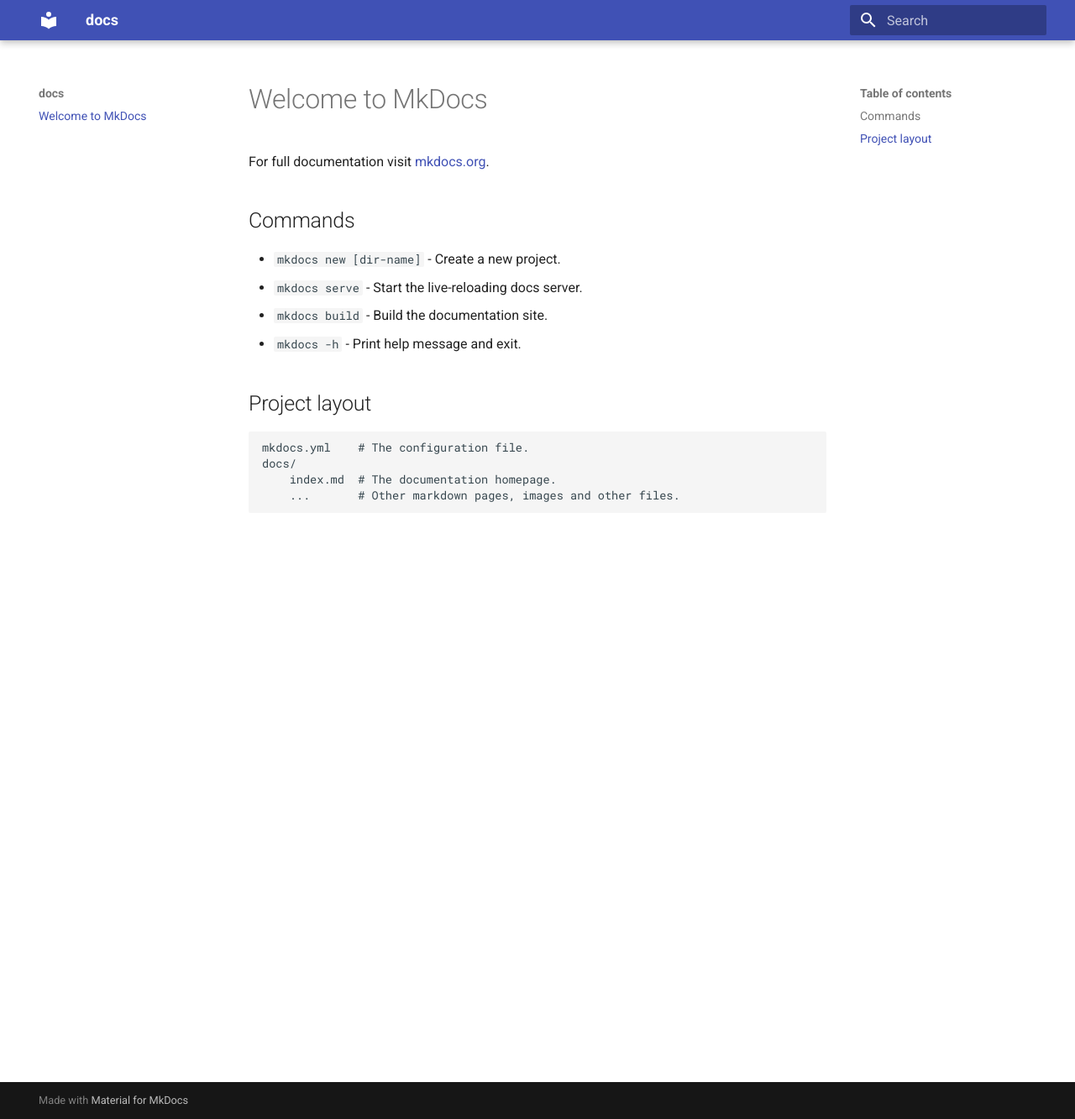
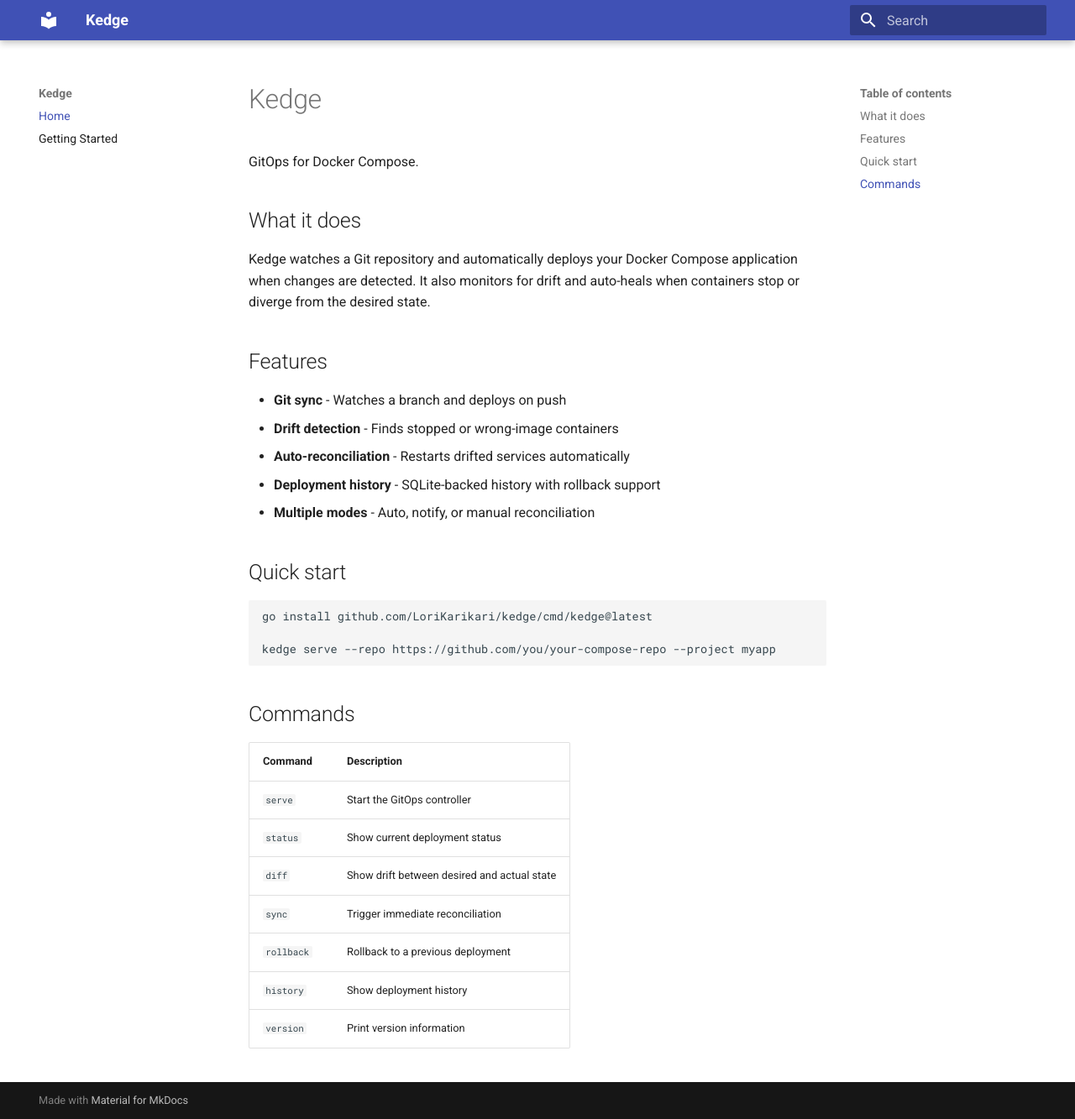
Before and after one commit to LoriKarikari/kedge, an MkDocs documentation site: the page built from docs/docs/index.md, in a window 1280 px wide and 1333 px high. Shown: the whole window at 84% size. Built offline with MkDocs 1.6.1 and Material for MkDocs 9.7.7, drawn with Linux system fonts in a browser that asks for light colours.

Commit message:
docs: add usage documentation (#18)

````diff
--- a/docs/docs/index.md
+++ b/docs/docs/index.md
@@ -1,17 +1,35 @@
-# Welcome to MkDocs
+# Kedge
 
-For full documentation visit [mkdocs.org](https://www.mkdocs.org).
+GitOps for Docker Compose.
+
+## What it does
+
+Kedge watches a Git repository and automatically deploys your Docker Compose application when changes are detected. It also monitors for drift and auto-heals when containers stop or diverge from the desired state.
+
+## Features
+
+- **Git sync** - Watches a branch and deploys on push
+- **Drift detection** - Finds stopped or wrong-image containers
+- **Auto-reconciliation** - Restarts drifted services automatically
+- **Deployment history** - SQLite-backed history with rollback support
+- **Multiple modes** - Auto, notify, or manual reconciliation
+
+## Quick start
+
+```bash
+go install github.com/LoriKarikari/kedge/cmd/kedge@latest
+
+kedge serve --repo https://github.com/you/your-compose-repo --project myapp
+```
 
 ## Commands
 
-* `mkdocs new [dir-name]` - Create a new project.
-* `mkdocs serve` - Start the live-reloading docs server.
-* `mkdocs build` - Build the documentation site.
-* `mkdocs -h` - Print help message and exit.
-
-## Project layout
-
-    mkdocs.yml    # The configuration file.
-    docs/
-        index.md  # The documentation homepage.
-        ...       # Other markdown pages, images and other files.
+| Command | Description |
+|---------|-------------|
+| `serve` | Start the GitOps controller |
+| `status` | Show current deployment status |
+| `diff` | Show drift between desired and actual state |
+| `sync` | Trigger immediate reconciliation |
+| `rollback` | Rollback to a previous deployment |
+| `history` | Show deployment history |
+| `version` | Print version information |
--- a/docs/mkdocs.yml
+++ b/docs/mkdocs.yml
@@ -1,3 +1,7 @@
-site_name: docs
+site_name: Kedge
+site_description: GitOps for Docker Compose
 theme:
   name: material
+nav:
+  - Home: index.md
+  - Getting Started: getting-started.md
````
Also changed, not shown: docker-compose.yaml (added, +11 -0 lines), docs/docs/getting-started.md (added, +69 -0 lines).
